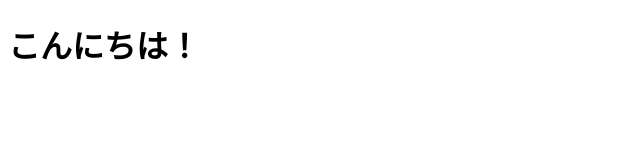
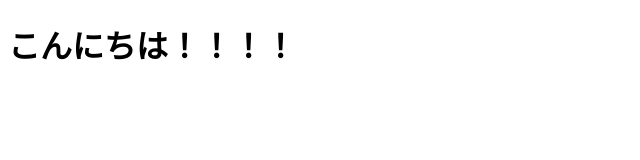
Before and after one commit to KaitoIwaki/gittest, a plain HTML site: page index.html in a window 1280 px wide. Shown: the full height of the page, 0-640 px from the left. Drawn offline with Linux system fonts and the light colour scheme.

Commit message:
やっほー

```diff
--- a/index.html
+++ b/index.html
@@ -7,6 +7,6 @@
     <title>Document</title>
 </head>
 <body>
-    <h1>こんにちは！</h1>
+    <h1>こんにちは！！！！</h1>
 </body>
 </html>
```
